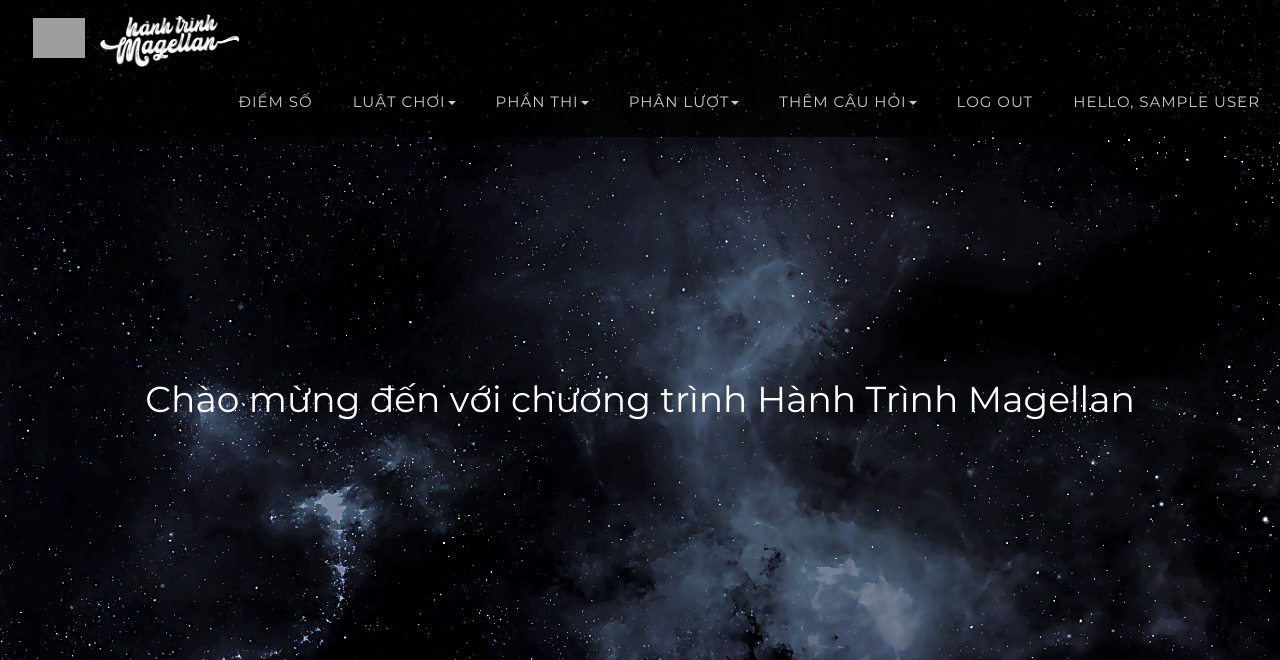
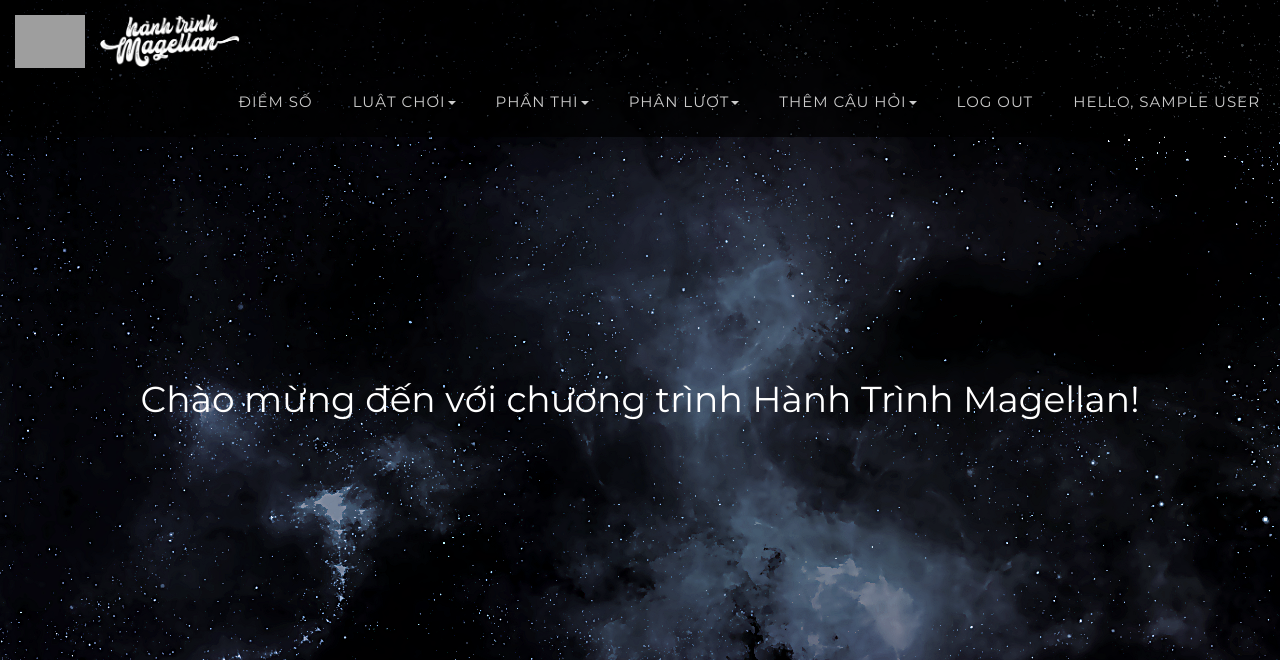
Before and after one commit to thanhluong/htm3site, a Django app: page / in a window 1280 px wide. Shown: the top 660 px of the page. Run offline with Django 3.2, Linux system fonts and the light colour scheme; the visitor is signed in with stand-in values (Sample User, id 1); some libraries are stand-ins or nearby versions; some web fonts are replaced; grey boxes are pictures that could not be loaded.

Commit message:
Update logo NavBar

```diff
--- a/HTM_Season2/templates/base.html
+++ b/HTM_Season2/templates/base.html
@@ -67,7 +67,7 @@
                     </button>
                     <!-- Logo -->
                     <div class="logo">
-                        <a class="navbar-brand logo-w3l button" href="{% url 'home' %}"><img src="{% static '/images/logo.png'%}" style="width: 1.5em; margin-left: 0.5em"></a>
+                        <a class="navbar-brand logo-w3l button" href="{% url 'home' %}"><img src="{% static '/images/LOGO_.png'%}" style="width: 2em; margin-top= margin-left: 0.5em"></a>
                         <img src="{% static '/images/htm.png'%}" style="width: 10em;margin-top: 1em;">
                     </div>
                     <!-- //Logo -->
--- a/HTM_Season2/templates/home.html
+++ b/HTM_Season2/templates/home.html
@@ -30,7 +30,7 @@
     <div class="container">
         <div id="message">
             {% if not message %}
-                <h1>Chào mừng đến với chương trình Hành Trình Magellan</h1>
+                <h1>Chào mừng đến với chương trình Hành Trình Magellan!</h1>
             {% else %}
                 <h1>{{message}}</h1>
             {% endif %}
```
